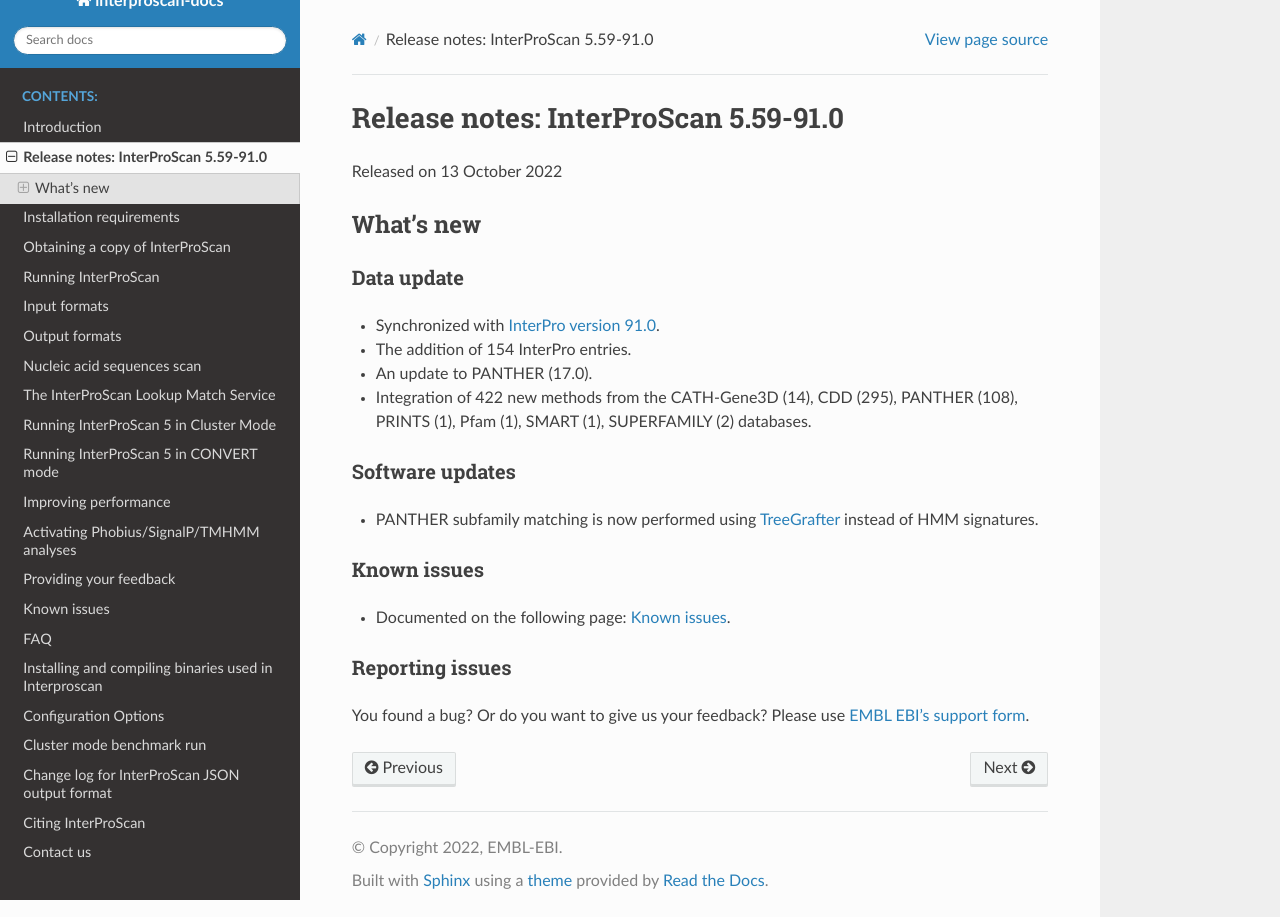
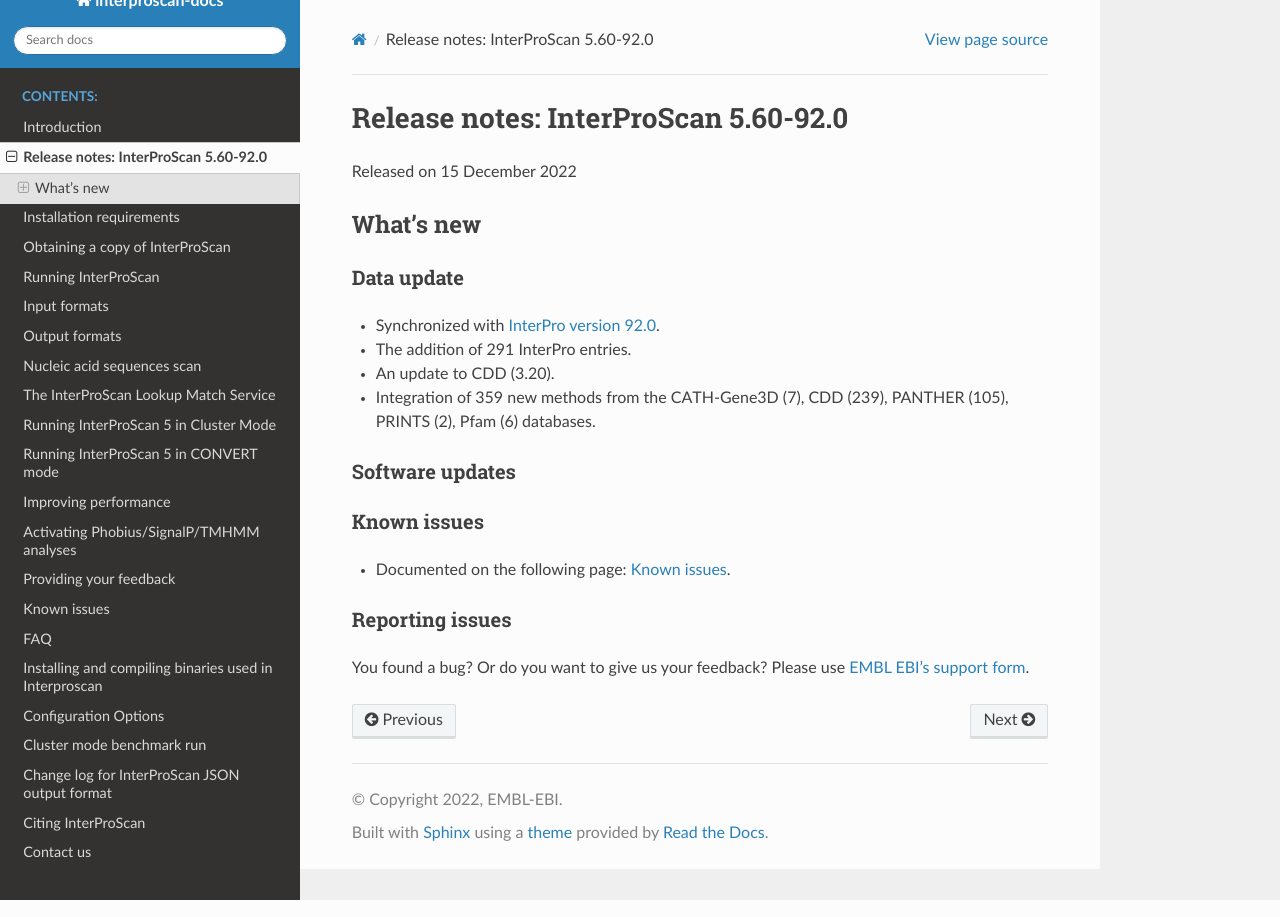
Before and after one commit to ebi-pf-team/interproscan-docs, a Sphinx documentation site: the page built from docs/ReleaseNotes.rst, in a window 1280 px wide. Built offline with Sphinx 7.4.7 and the Read the Docs theme 2.0.0, drawn with Linux system fonts in a browser that asks for light colours.

```diff
--- a/docs/ReleaseNotes.rst
+++ b/docs/ReleaseNotes.rst
@@ -1,7 +1,7 @@
-Release notes: InterProScan 5.59-91.0
+Release notes: InterProScan 5.60-92.0
 =====================================
 
-Released on 13 October 2022
+Released on 15 December 2022
 
 What’s new
 ~~~~~~~~~~
@@ -9,15 +9,14 @@
 Data update
 ^^^^^^^^^^^
 
--  Synchronized with `InterPro version 91.0 <http://www.ebi.ac.uk/interpro/release_notes/91.0/>`__.
--  The addition of 154 InterPro entries.
--  An update to PANTHER (17.0).
--  Integration of 422 new methods from the CATH-Gene3D (14), CDD (295), PANTHER (108), PRINTS (1), Pfam (1), SMART (1), SUPERFAMILY (2) databases.
+-  Synchronized with `InterPro version 92.0 <http://www.ebi.ac.uk/interpro/release_notes/92.0/>`__.
+-  The addition of 291 InterPro entries.
+-  An update to CDD (3.20).
+-  Integration of 359 new methods from the CATH-Gene3D (7), CDD (239), PANTHER (105), PRINTS (2), Pfam (6) databases.
 
 Software updates
 ^^^^^^^^^^^^^^^^
 
-- PANTHER subfamily matching is now performed using `TreeGrafter <https://github.com/ebi-pf-team/treegrafter>`__ instead of HMM signatures.
 
 
 Known issues
```
Also changed, not shown: docs/HowToDownload.rst (+6 -6 lines), docs/LocalLookupService.rst (+15 -15 lines).
